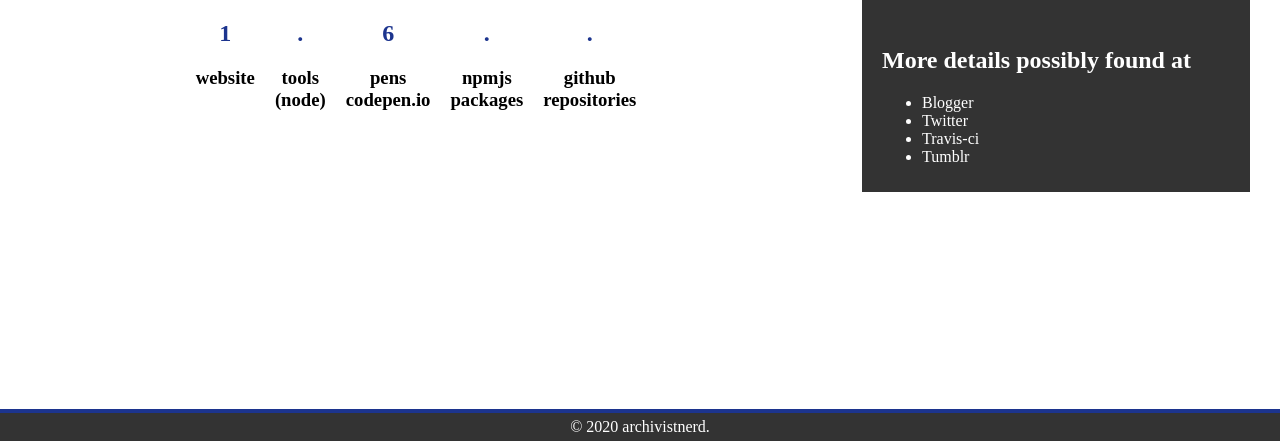
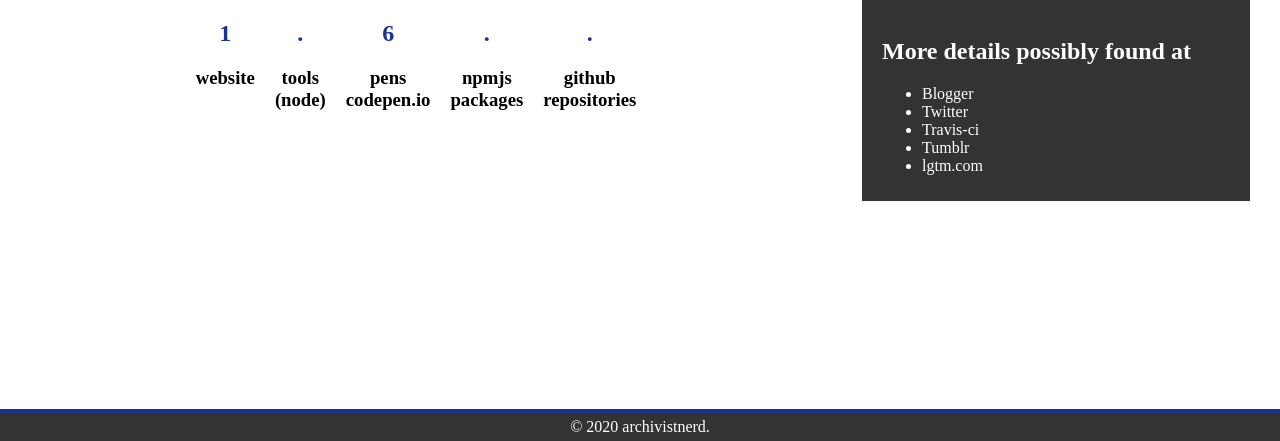
Before and after one commit to Archivist-Nerd/site-archivistnerd, a plain HTML site: page index.html in a window 1280 px wide. Shown: the part 359-800 px from the top of the page. Drawn offline with Linux system fonts and the light colour scheme; no server answers.

Commit message:
added lgtm.com url

```diff
--- a/index.html
+++ b/index.html
@@ -150,6 +150,7 @@ body {
       <li><a target="_blank" rel="noreferrer" href="https://twitter.com/archivistnerd"    >Twitter</a></li>
       <li><a target="_blank" rel="noreferrer" href="https://travis-ci.com/Archivist-Nerd/">Travis-ci</a></li>
       <li><a target="_blank" rel="noreferrer" href="https://archivistnerd.tumblr.com/"    >Tumblr</a></li>
+      <li><a target="_blank" rel="noreferrer" href="https://lgtm.com/people/Archivist-Nerd">lgtm.com</a></li>
       <!--
           <li><a target="_blank" rel="noreferrer" href=""></a></li>
       -->
```
